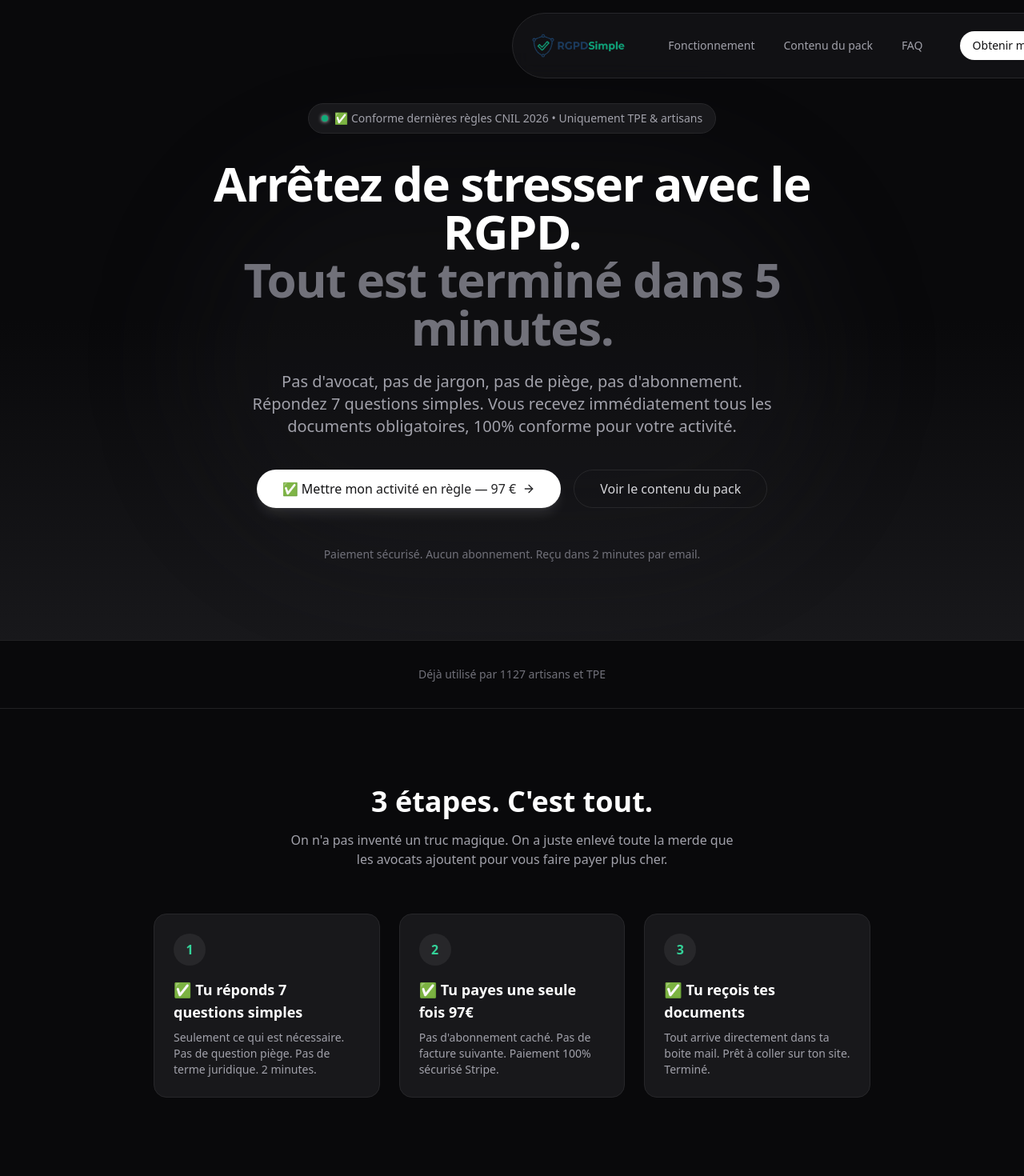
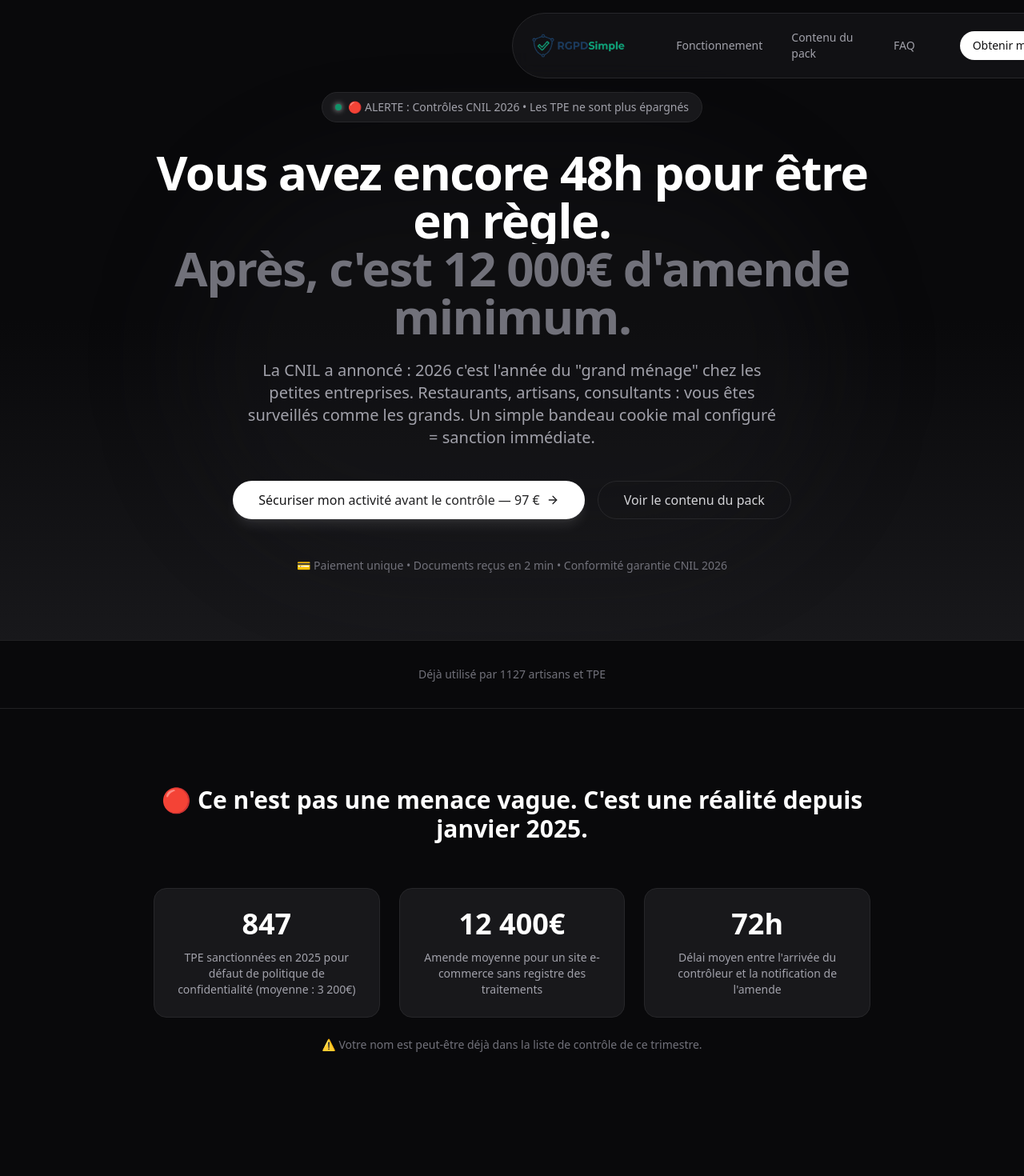
Before and after one commit to pierre6789/rgpdsimple, a React (Vite) app in the folder frontend/: page / in a window 1280 px wide. Shown: the top 1470 px of the page at 80% size. Built offline with nearby package versions, Linux system fonts and the light colour scheme.

Commit message:
SEO: titre, meta description, robots.txt, sitemap.xml, llms.txt

```diff
--- a/frontend/src/App.tsx
+++ b/frontend/src/App.tsx
@@ -1,6 +1,6 @@
 import React, { useState, useRef } from 'react'
 import { motion, useInView } from 'framer-motion'
-import { BrowserRouter, Route, Routes, useLocation } from 'react-router-dom'
+import { BrowserRouter, Link, Route, Routes, useLocation } from 'react-router-dom'
 import { Menu, X, ArrowRight, FileText, Shield, Cookie } from 'lucide-react'
 import './App.css'
 
@@ -46,11 +46,11 @@ function Navbar() {
       transition={{ duration: 0.6, ease: [0.22, 1, 0.36, 1] }}
       className="fixed top-4 left-1/2 -translate-x-1/2 z-50 w-[calc(100%-2rem)] max-w-3xl"
     >
-      <nav className="relative flex items-center justify-between px-4 py-3 rounded-full bg-zinc-900/60 backdrop-blur-md border border-zinc-800">
-        <a href="#" className="flex items-center gap-2">
+      <nav className="relative flex items-center justify-center gap-6 md:gap-10 px-4 py-3 rounded-full bg-zinc-900/60 backdrop-blur-md border border-zinc-800">
+        <Link to="/" className="flex items-center gap-2 shrink-0">
           <img src="/logo.png" alt="Logo" className="h-14 w-auto" />
           <span className="sr-only">Accueil</span>
-        </a>
+        </Link>
 
         <div className="hidden md:flex items-center gap-1 relative">
           {navItems.map((item, index) => (
@@ -74,14 +74,14 @@ function Navbar() {
           ))}
         </div>
 
-        <div className="hidden md:block">
-          <a
-            href="#form"
+        <div className="hidden md:block shrink-0">
+          <Link
+            to="/#form"
             className="shimmer-btn inline-flex items-center justify-center rounded-full bg-white text-zinc-950 hover:bg-zinc-200 px-4 py-2 text-sm font-medium transition-colors"
           >
             Obtenir mes documents
-        </a>
-      </div>
+          </Link>
+        </div>
 
         <button
           className="md:hidden p-2 text-zinc-400 hover:text-white"
@@ -109,13 +109,13 @@ function Navbar() {
                 {item.label}
               </a>
             ))}
-            <a
-              href="#form"
+            <Link
+              to="/#form"
               className="shimmer-btn rounded-full bg-white text-zinc-950 py-3 px-4 text-center text-sm font-medium"
               onClick={() => setMobileOpen(false)}
             >
               Obtenir mes documents
-            </a>
+            </Link>
           </div>
         </motion.div>
       )}
@@ -194,18 +194,18 @@ function LandingPage() {
             className="inline-flex items-center gap-2 px-4 py-2 rounded-full bg-zinc-900 border border-zinc-800 mb-8"
           >
             <span className="w-2 h-2 rounded-full bg-emerald-500 pulse-glow" />
-            <span className="text-sm text-zinc-400">✅ Conforme dernières règles CNIL 2026 • Uniquement TPE & artisans</span>
+            <span className="text-sm text-zinc-400">🔴 ALERTE : Contrôles CNIL 2026 • Les TPE ne sont plus épargnés</span>
           </motion.div>
 
           <h1 className="text-4xl sm:text-5xl lg:text-6xl font-bold tracking-tight text-white mb-6">
             <span className="block overflow-hidden">
               <motion.span className="block" variants={textReveal} initial="hidden" animate="visible" custom={0}>
-                Arrêtez de stresser avec le RGPD.
+                Vous avez encore 48h pour être en règle.
               </motion.span>
             </span>
             <span className="block overflow-hidden">
               <motion.span className="block text-zinc-500" variants={textReveal} initial="hidden" animate="visible" custom={1}>
-                Tout est terminé dans 5 minutes.
+                Après, c'est 12 000€ d'amende minimum.
               </motion.span>
             </span>
           </h1>
@@ -216,8 +216,7 @@ function LandingPage() {
             transition={{ duration: 0.6, delay: 0.45 }}
             className="text-lg sm:text-xl text-zinc-400 max-w-2xl mx-auto mb-10 leading-relaxed"
           >
-            Pas d'avocat, pas de jargon, pas de piège, pas d'abonnement.
-            Répondez 7 questions simples. Vous recevez immédiatement tous les documents obligatoires, 100% conforme pour votre activité.
+            La CNIL a annoncé : 2026 c'est l'année du "grand ménage" chez les petites entreprises. Restaurants, artisans, consultants : vous êtes surveillés comme les grands. Un simple bandeau cookie mal configuré = sanction immédiate.
           </motion.p>
 
           <motion.div
@@ -230,7 +229,7 @@ function LandingPage() {
               href="#form"
               className="shimmer-btn inline-flex items-center rounded-full bg-white text-zinc-950 hover:bg-zinc-200 px-8 h-12 text-base font-medium shadow-lg shadow-white/10"
             >
-              ✅ Mettre mon activité en règle — 97 €
+              Sécuriser mon activité avant le contrôle — 97 €
               <ArrowRight className="ml-2 w-4 h-4" />
             </a>
             <a
@@ -247,7 +246,7 @@ function LandingPage() {
             transition={{ delay: 0.7 }}
             className="text-sm text-zinc-500"
           >
-            Paiement sécurisé. Aucun abonnement. Reçu dans 2 minutes par email.
+            💳 Paiement unique • Documents reçus en 2 min • Conformité garantie CNIL 2026
           </motion.p>
         </div>
       </section>
@@ -259,6 +258,47 @@ function LandingPage() {
         </div>
       </section>
 
+      {/* Stats urgence */}
+      <section className="py-24 px-4">
+        <div className="max-w-4xl mx-auto">
+          <motion.h2
+            initial={{ opacity: 0, y: 20 }}
+            whileInView={{ opacity: 1, y: 0 }}
+            viewport={{ once: true }}
+            className="text-2xl sm:text-3xl font-bold text-white mb-14 text-center"
+          >
+            🔴 Ce n'est pas une menace vague. C'est une réalité depuis janvier 2025.
+          </motion.h2>
+          <div className="grid grid-cols-1 md:grid-cols-3 gap-6">
+            {[
+              { num: '847', desc: 'TPE sanctionnées en 2025 pour défaut de politique de confidentialité (moyenne : 3 200€)' },
+              { num: '12 400€', desc: 'Amende moyenne pour un site e-commerce sans registre des traitements' },
+              { num: '72h', desc: 'Délai moyen entre l\'arrivée du contrôleur et la notification de l\'amende' },
+            ].map((stat, i) => (
+              <motion.div
+                key={stat.num}
+                initial={{ opacity: 0, y: 24 }}
+                whileInView={{ opacity: 1, y: 0 }}
+                viewport={{ once: true }}
+                transition={{ duration: 0.5, delay: i * 0.1 }}
+                className="p-6 rounded-2xl bg-zinc-900 border border-zinc-800 hover:border-zinc-600 transition-colors text-center"
+              >
+                <div className="text-3xl sm:text-4xl font-bold text-white mb-3">{stat.num}</div>
+                <p className="text-sm text-zinc-400">{stat.desc}</p>
+              </motion.div>
+            ))}
+          </div>
+          <motion.p
+            initial={{ opacity: 0 }}
+            whileInView={{ opacity: 1 }}
+            viewport={{ once: true }}
+            className="text-center text-sm text-zinc-500 mt-6"
+          >
+            ⚠️ Votre nom est peut-être déjà dans la liste de contrôle de ce trimestre.
+          </motion.p>
+        </div>
+      </section>
+
       {/* How it works */}
       <section id="how" ref={howRef} className="py-24 px-4">
         <div className="max-w-4xl mx-auto">
@@ -267,17 +307,17 @@ function LandingPage() {
             animate={howInView ? { opacity: 1, y: 0 } : {}}
             className="text-center mb-14"
           >
-            <h2 className="text-3xl sm:text-4xl font-bold text-white mb-4">3 étapes. C'est tout.</h2>
+            <h2 className="text-3xl sm:text-4xl font-bold text-white mb-4">🔴 Comment éviter l'amende en 3 étapes</h2>
             <p className="text-zinc-400 max-w-xl mx-auto">
-              On n'a pas inventé un truc magique. On a juste enlevé toute la merde que les avocats ajoutent pour vous faire payer plus cher.
+              Processus anti-sanction validé par des juristes.
             </p>
           </motion.div>
 
           <div className="grid grid-cols-1 md:grid-cols-3 gap-6">
             {[
-              { num: '1', title: '✅ Tu réponds 7 questions simples', desc: 'Seulement ce qui est nécessaire. Pas de question piège. Pas de terme juridique. 2 minutes.' },
-              { num: '2', title: '✅ Tu payes une seule fois 97€', desc: 'Pas d\'abonnement caché. Pas de facture suivante. Paiement 100% sécurisé Stripe.' },
-              { num: '3', title: '✅ Tu reçois tes documents', desc: 'Tout arrive directement dans ta boite mail. Prêt à coller sur ton site. Terminé.' },
+              { num: '1', title: 'Vous vérifiez votre vulnérabilité', desc: 'Répondez aux questions. On identifie immédiatement ce qui vous expose à la sanction.' },
+              { num: '2', title: 'Vous bouchez les failles légales', desc: 'En 2 minutes, vous générez les 5 documents obligatoires qui protègent votre entreprise.' },
+              { num: '3', title: 'Vous dormez tranquille', desc: 'Même si la CNIL frappe demain matin, vous êtes couvert. Documents datés et conformes.' },
             ].map((step, i) => (
               <motion.div
                 key={step.num}
@@ -303,9 +343,9 @@ function LandingPage() {
             animate={packInView ? { opacity: 1, y: 0 } : {}}
             className="text-center mb-14"
           >
-            <h2 className="text-3xl sm:text-4xl font-bold text-white mb-4">Tout ce qui est obligatoire. Rien de plus.</h2>
+            <h2 className="text-3xl sm:text-4xl font-bold text-white mb-4">🔴 Votre bouclier anti-amende</h2>
             <p className="text-zinc-400 max-w-xl mx-auto">
-              ❗ Ce ne sont pas des modèles génériques trouvé sur Google. Chaque document est adapté exactement au type d'activité que tu indiques.
+              Les 5 documents que la CNIL exige impérativement. Manquez-en un seul = sanction.
             </p>
           </motion.div>
 
@@ -479,20 +519,23 @@ function LandingPage() {
           className="max-w-3xl mx-auto text-center"
         >
           <h2 className="text-3xl sm:text-4xl lg:text-5xl font-bold text-white mb-6 tracking-tight">
-            Ce problème est terminé aujourd'hui.
+            🔴 Le contrôle ne prévient pas. Il frappe à 9h du matin avec un constat à 4 000€.
           </h2>
           <p className="text-lg text-zinc-400 mb-10">
-            Plus besoin de chercher pendant 3 soirées sur google. Plus besoin d'attendre 3 semaines un avocat. Plus besoin de stresser en voyant passer les annonces de contrôle CNIL.
+            Vous avez deux options :
             <br /><br />
-            Dans 5 minutes ce sera oublié.
+            1. Vous attendez. Vous espérez passer entre les mailles. (Statistiques : 1 TPE sur 3 contrôlée en 2026 sera sanctionnée)
+            <br /><br />
+            2. Vous réglez ça maintenant pour 97€ et vous oubliez ce cauchemar.
           </p>
           <a
             href="#form"
             className="shimmer-btn inline-flex items-center rounded-full bg-white text-zinc-950 hover:bg-zinc-200 px-8 h-14 text-base font-medium shadow-lg shadow-white/20"
           >
-            Obtenir mes documents — 97 €
+            OUI, je veux être conforme avant demain — 97 €
             <ArrowRight className="ml-2 w-5 h-5" />
           </a>
+          <p className="mt-4 text-sm text-zinc-500">⏰ Tarif protection valable aujourd'hui uniquement</p>
         </motion.div>
       </section>
 
@@ -502,6 +545,7 @@ function LandingPage() {
           <h2 className="text-2xl font-bold text-white mb-8 text-center">Questions fréquentes</h2>
           <div className="space-y-4">
             {[
+              { q: "J'ai déjà un site depuis 2 ans sans problème, pourquoi risquerais-je quelque chose maintenant ?", a: "La CNIL a changé de stratégie début 2025. Avant, ils contrôlaient surtout les grandes entreprises. Depuis la directive \"TPE & Compliance\" de janvier 2025, les petits indépendants représentent 60% des contrôles. Pourquoi ? Parce que les sanctions sont plus rapides à émettre et les recours plus rares. Ne vous fiez pas au passé." },
               { q: 'Ces documents suffisent-ils pour être conforme au RGPD ?', a: 'Ils couvrent les éléments attendus pour une TPE/artisan (information des personnes, mentions obligatoires, registre, cookies). Pour des cas très spécifiques, un accompagnement juridique reste recommandé.' },
               { q: "Que se passe-t-il après le paiement ?", a: "Vos documents sont générés automatiquement à partir de vos réponses puis envoyés par email à l'adresse indiquée." },
               { q: "Puis-je modifier les modèles ensuite ?", a: "Oui. Les modèles sont fournis en PDF ; vous pouvez les adapter ou faire relire par un juriste." },
```
